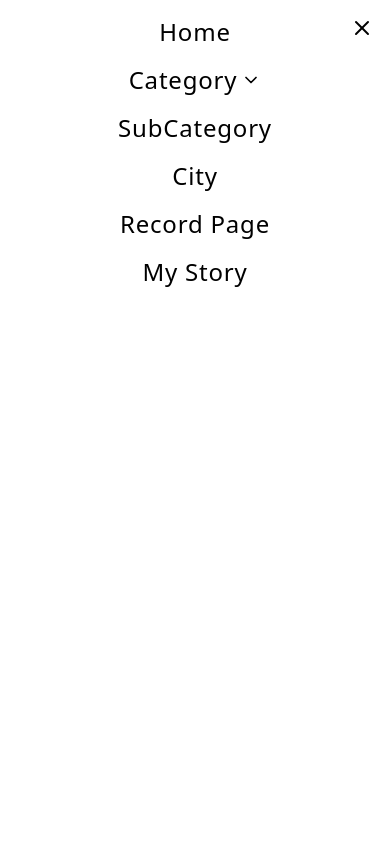
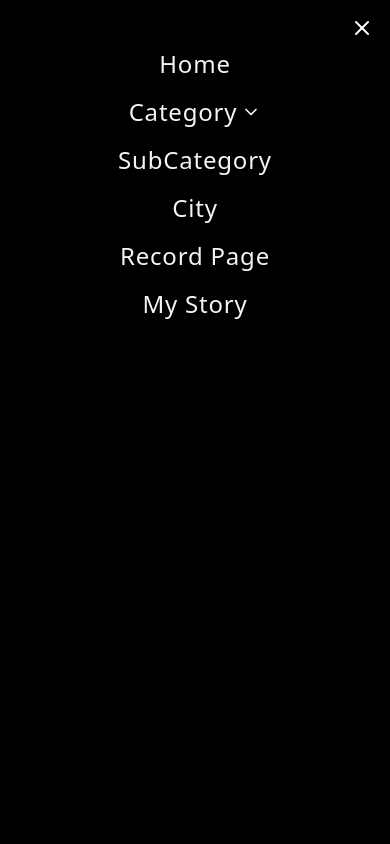
Before and after one commit to bharat407/suits, a React (Create React App) app: page / in a window 390 px wide. Both pictures are taken after a click on the button 362 px from the left and 40 px from the top of the page. Shown: the top 844 px of the page. Built offline with nearby package versions, Linux system fonts and the light colour scheme.

Commit message:
navbar  emnubar style modified

```diff
--- a/src/components/Navbar.jsx
+++ b/src/components/Navbar.jsx
@@ -30,19 +30,19 @@ const Navbar = () => {
       <div
         className={`${
           isMobileMenuOpen ? "block" : "hidden"
-        } absolute top-0 right-0 w-full h-full bg-white z-50 p-4 lg:hidden`}
+        } absolute top-0 py-12 bg-black text-white  right-0 w-full h-full  z-50 p-4 lg:hidden`}
       >
         {/* Close Button */}
         <button
           onClick={() => setMobileMenuOpen(false)}
-          className="absolute top-4 right-4 text-black focus:outline-none"
+          className="absolute top-4 right-4  focus:outline-none"
         >
           <FiX size={24} />
         </button>
 
         {/* NavLinks */}
         <div className="flex flex-col items-center gap-y-4 text-slate-100 -tracking-tighter ">
-          <NavLink to="/" className="text-black text-2xl hover:text-[#AC9E02] ">
+          <NavLink to="/" className=" text-2xl hover:text-[#AC9E02] ">
             Home
           </NavLink>
           <div
@@ -51,8 +51,8 @@ const Navbar = () => {
             onMouseLeave={() => setCategoryDropdownOpen(false)}
           >
             <div className="flex items-center cursor-pointer">
-              <p className="text-black text-2xl ">Category</p>
-              <FiChevronDown className="ml-1 text-black text-xl" />
+              <p className=" text-2xl ">Category</p>
+              <FiChevronDown className="ml-1  text-xl" />
             </div>
             {/* Dropdown Menu */}
             <div
@@ -68,16 +68,16 @@ const Navbar = () => {
               </NavLink>
             </div>
           </div>
-          <NavLink to="/" className="text-black text-2xl ">
+          <NavLink to="/" className=" text-2xl ">
             SubCategory
           </NavLink>
-          <NavLink to="/" className="text-black text-2xl ">
+          <NavLink to="/" className=" text-2xl ">
             City
           </NavLink>
-          <NavLink to="/" className="text-black text-2xl ">
+          <NavLink to="/" className=" text-2xl ">
             Record Page
           </NavLink>
-          <NavLink to="/" className="text-black text-2xl ">
+          <NavLink to="/" className=" text-2xl ">
             My Story
           </NavLink>
         </div>
```
